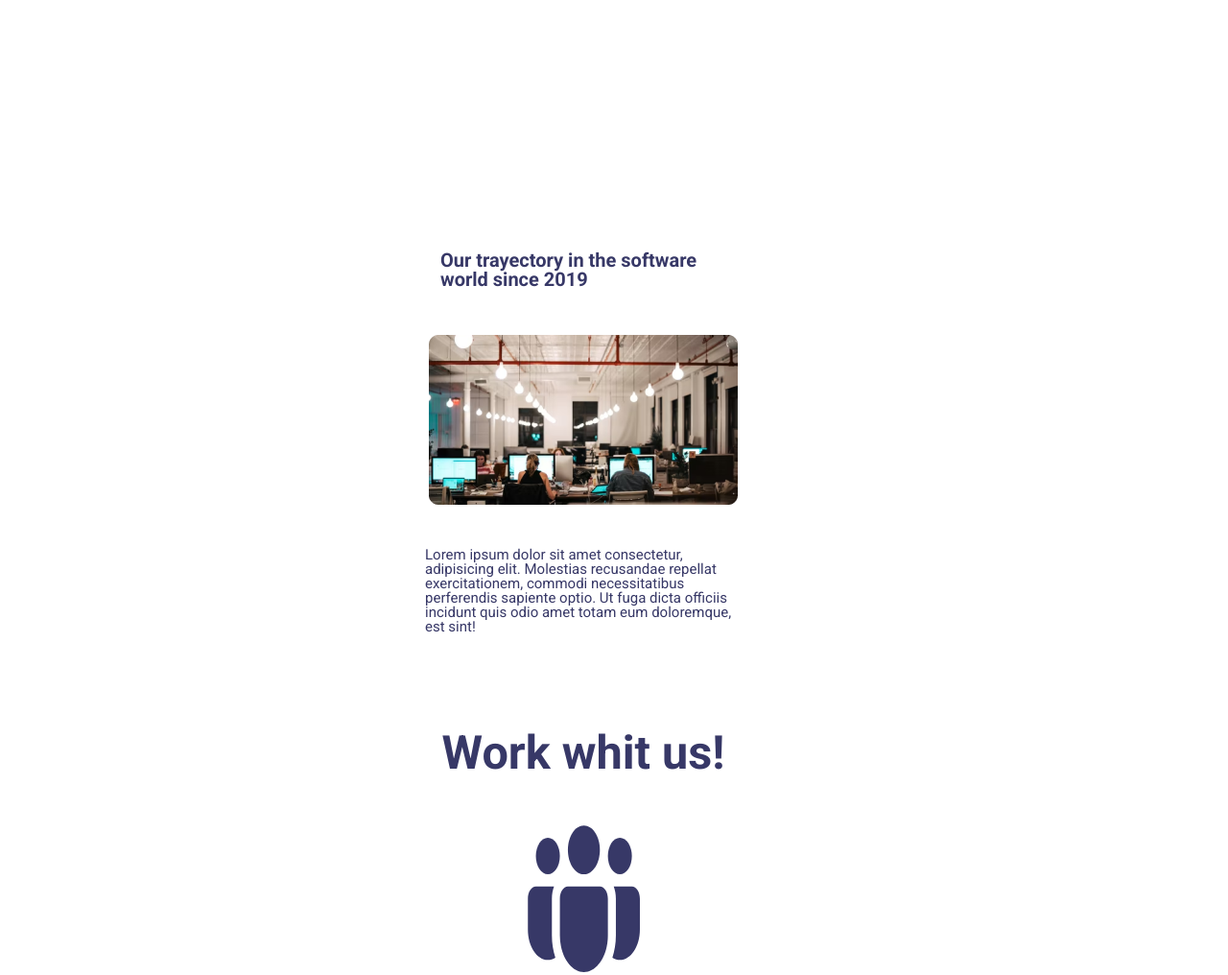
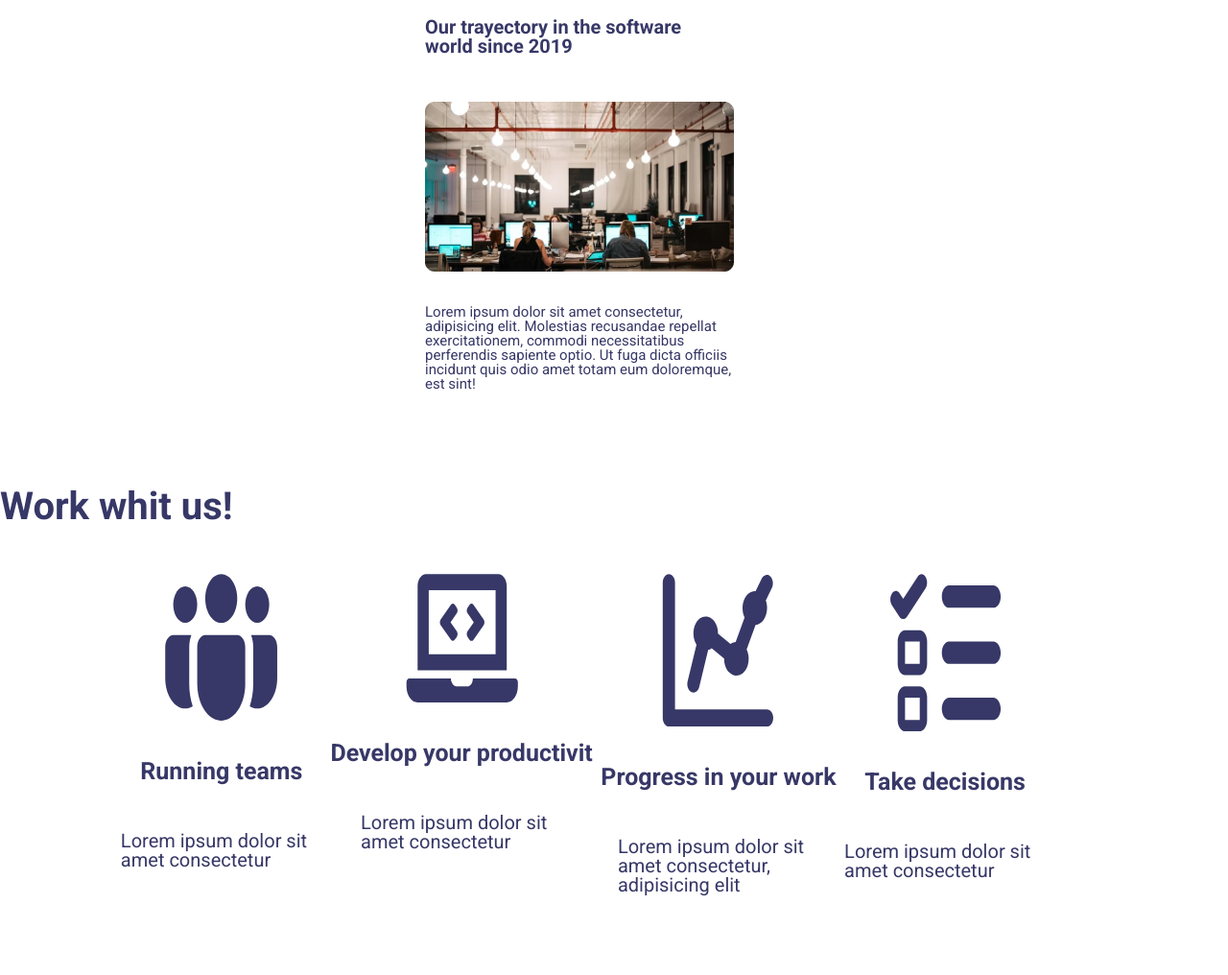
Before and after one commit to SantiagoGonzalez97/BaSP-A2022-Etapa-1, a plain HTML site: page Semana-03/index.html in a window 1280 px wide. Shown: the part 1027-2043 px from the top of the page at 96% size. Drawn offline with Linux system fonts and the light colour scheme.

Commit message:
BaSP-W03-A2022: Done work section tablet

```diff
--- a/Semana-03/css/main.css
+++ b/Semana-03/css/main.css
@@ -42,7 +42,6 @@ main h2{
 .card-1, .card-2, .card-3{
     display: flex;
     flex-direction: column;
-
 }
 .card-1 img, .card-2 img, .card-3 img {
     display: flex;
@@ -94,13 +93,14 @@ main h2{
 #second-section{
     display: flex;
     flex-direction: column;
-    margin-top: 20%;
 }
+
 #trayectory-section{
     display: flex;
     flex-direction: column;
+    align-items: center;
 }
-#trayectory-section h3{
+.trayectory-flex h3{
     display: flex;
     align-self: center;
     color: #373867;
@@ -124,31 +124,32 @@ main h2{
     display: flex;
     align-self: center;
     object-fit: cover;
-    width: 322px;
+    max-width: 322px;
     margin: 48px 0 35px 0;
 }
 #third-section{
     display: flex;
     flex-direction: column;
 }
+
 #third-section h3{
     font-family: 'roboto';
-    font-size: 6.08vh;
+    font-size: 40px;
     color: #373867;
     font-weight: bold;
     margin: 100px 0 50px 0;
     align-self: center;
 }
-.work-card{
+.work-card-1, .work-card-2, .work-card-3, .work-card-4{
     display: flex;
     flex-direction: column;
 }
-.work-card img{
+.work-card-1 img, .work-card-2 img, .work-card-3 img, .work-card-4 img{
     display: flex;
     width: 117px;
     align-self: center;
 }
-.work-card h4{
+.work-card-1 h4, .work-card-2 h4, .work-card-3 h4, .work-card-4 h4{
     font-family: 'roboto';
     font-size: 25px;
     color: #373867;
@@ -156,7 +157,7 @@ main h2{
     align-self:  center;
     margin: 40px 0 50px 0;
 }
-.work-card p{
+.work-card-1 p, .work-card-2 p, .work-card-3 p, .work-card-4 p{
     font-family: 'roboto';
     font-size: 20px;
     font-weight: 400;
--- a/Semana-03/css/styles.css
+++ b/Semana-03/css/styles.css
@@ -34,6 +34,36 @@ body{
         max-width: 40%;
         margin-left: 20%;
     }
+    /*.trayectory-flex{
+        display: flex;
+        flex-direction: column;
+        align-items: center;
+        max-width: 100%;
+    }*/
+    .trayectory-flex h3{
+        display: flex;
+        font-size: 50px;
+    }
+    .container-work{
+        display: flex;
+        justify-content: space-around;
+        margin-left:10%;
+        flex-wrap: wrap;
+        max-width: 80%;
+    }
+    .work-card-1{
+        max-width: 40%;
+    }
+    .work-card-2{
+        max-width: 40%;
+    }
+    .work-card-3{
+        max-width: 40%;
+    }
+    .work-card-4{
+        max-width: 40%;
+    }
+
 }
 
 
--- a/Semana-03/index.html
+++ b/Semana-03/index.html
@@ -120,10 +120,10 @@
                         </div>
                     </div>
                 </div>
-                <p id="section-one-divisor"></p>
             </section>
             <section id="second-section">
                 <div id="trayectory-section">
+                    <div class="trayectory-flex">
                         <h3>
                             Our trayectory in the software world since 2019
                         </h3>
@@ -134,14 +134,16 @@
                             sapiente optio. Ut fuga dicta officiis incidunt quis odio amet totam eum doloremque, est sint!
                         </p>
                     </div>
-                <p id="section-two-divisor"></p>
+                </div>
             </section>
             <section id="third-section">
+                <div class="third-section-h3">
                     <h3>
                         Work whit us!
                     </h3>
-                <div class="work-container">
-                    <div class="work-card">
+                </div>
+                <div class="container-work">
+                    <div class="work-card-1">
                         <img src="../Semana-03/assets/icons/🦆 icon _People Team_.svg" alt="People team">
                         <h4>
                             Running teams
@@ -150,7 +152,7 @@
                             Lorem ipsum dolor sit amet consectetur
                         </p>
                     </div>
-                    <div class="work-card">
+                    <div class="work-card-2">
                         <img src="../Semana-03/assets/icons/🦆 icon _Laptop Code_.svg" alt="Laptop">
                         <h4>
                             Develop your productivit
@@ -159,7 +161,7 @@
                             Lorem ipsum dolor sit amet consectetur
                         </p>
                     </div>
-                    <div class="work-card">
+                    <div class="work-card-3">
                         <img src="../Semana-03/assets/icons/🦆 icon _user progress_.svg" alt="Progress">
                         <h4>
                             Progress in your work
@@ -168,7 +170,7 @@
                             Lorem ipsum dolor sit amet consectetur, adipisicing elit
                         </p>
                     </div>
-                    <div class="work-card">
+                    <div class="work-card-4">
                         <img src="../Semana-03/assets/icons/🦆 icon _list task_.svg" alt="Tasks">
                         <h4>
                             Take decisions
```
Lines whose indentation alone changed are shown as unchanged.
